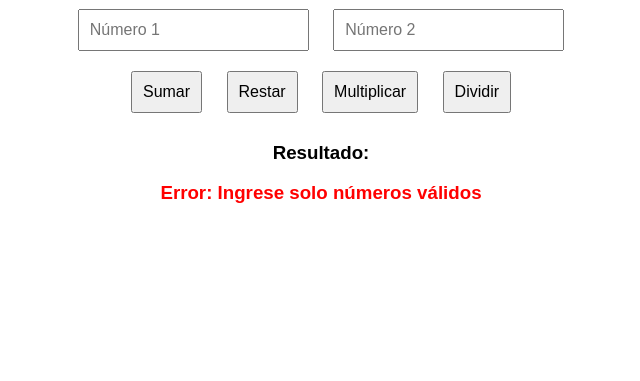
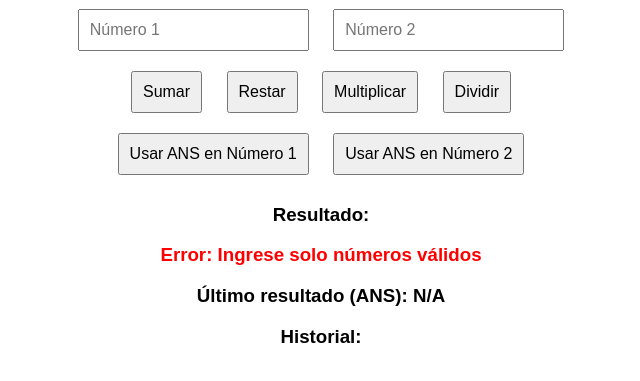
Before and after one commit to MateoTbon/CalculadoraMDS, a plain HTML site: page index.html in a window 1280 px wide. Both pictures are taken after a click on the button "Sumar". Shown: the part 99-480 px from the top of the page, without its empty margins (319-959 px from the left). Drawn offline with Linux system fonts and the light colour scheme.

Commit message:
Integracion de memoria

```diff
--- a/index.html
+++ b/index.html
@@ -16,8 +16,14 @@
     <button onclick="calcular('multiplicacion')">Multiplicar</button>
     <button onclick="calcular('division')">Dividir</button>
     <br>
+    <button onclick="usarANS('num1')">Usar ANS en Número 1</button>
+    <button onclick="usarANS('num2')">Usar ANS en Número 2</button>
+    <br>
     <h3>Resultado: <span id="resultado"></span></h3>
     <h3 style="color: red;" id="error"></h3>
+    <h3>Último resultado (ANS): <span id="ans"></span></h3>
+    <h3>Historial:</h3>
+    <ul id="historial"></ul>
     <script src="script.js"></script>
 </body>
 </html>
--- a/script.js
+++ b/script.js
@@ -1,8 +1,14 @@
+let ans = null;
+let historial = [];
+
 function calcular(operacion) {
     let num1 = document.getElementById("num1").value.replace(',', '.');
     let num2 = document.getElementById("num2").value.replace(',', '.');
     let resultado;
     let error = "";
+
+    if (num1.toLowerCase() === "ans") num1 = ans;
+    if (num2.toLowerCase() === "ans") num2 = ans;
 
     if (isNaN(num1) || isNaN(num2) || num1.trim() === "" || num2.trim() === "") {
         error = "Error: Ingrese solo números válidos";
@@ -36,8 +42,22 @@ function calcular(operacion) {
         }
     }
 
+    if (resultado !== "") {
+        ans = resultado;
+        historial.unshift(`${num1} ${operacion} ${num2} = ${resultado}`);
+        if (historial.length > 10) historial.pop();
+    }
+
     document.getElementById("resultado").innerText = resultado;
     document.getElementById("error").innerText = error;
+    document.getElementById("ans").innerText = ans !== null ? ans : "N/A";
+    actualizarHistorial();
+}
+
+function usarANS(campo) {
+    if (ans !== null) {
+        document.getElementById(campo).value = ans;
+    }
 }
 
 function ajustarPrecision(valor) {
@@ -49,3 +69,13 @@ function ajustarPrecision(valor) {
         return parseFloat(valor.toFixed(10));
     }
 }
+
+function actualizarHistorial() {
+    let historialElement = document.getElementById("historial");
+    historialElement.innerHTML = "";
+    historial.forEach(entry => {
+        let li = document.createElement("li");
+        li.textContent = entry;
+        historialElement.appendChild(li);
+    });
+}
```
